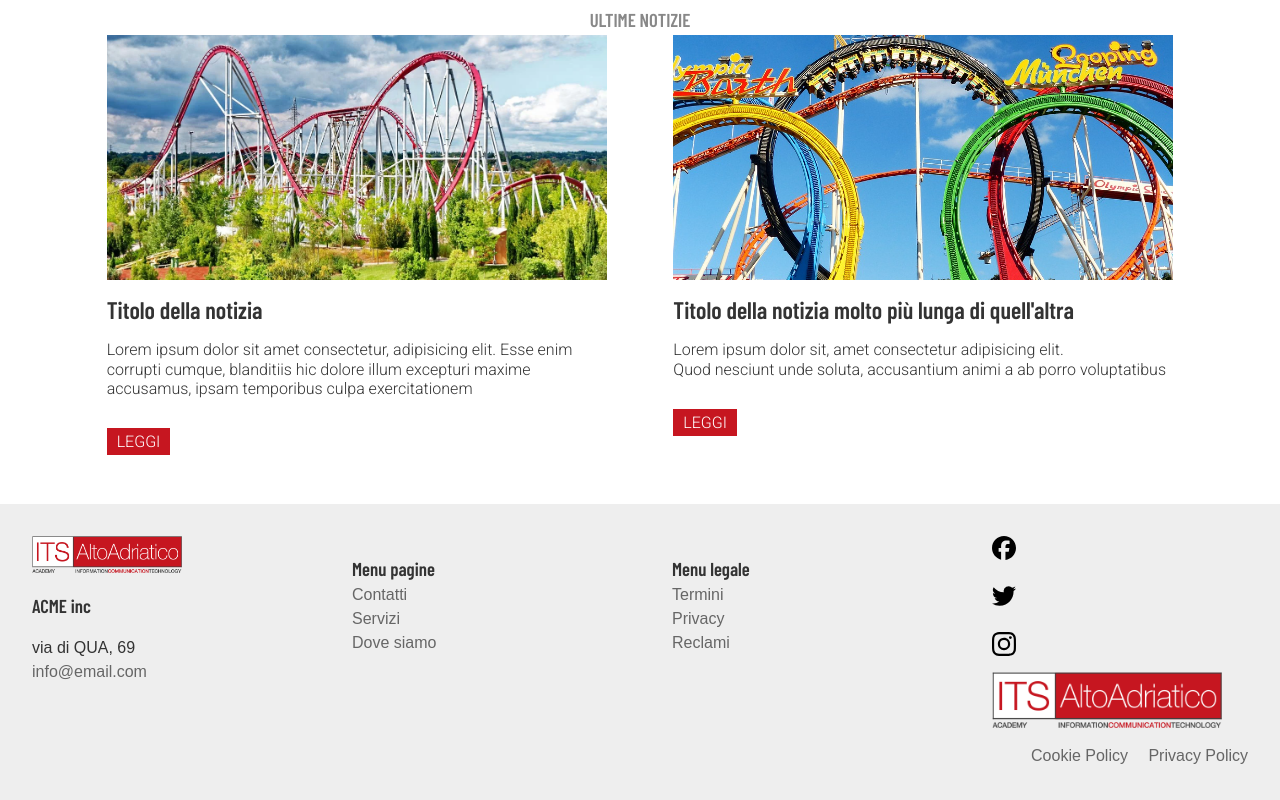
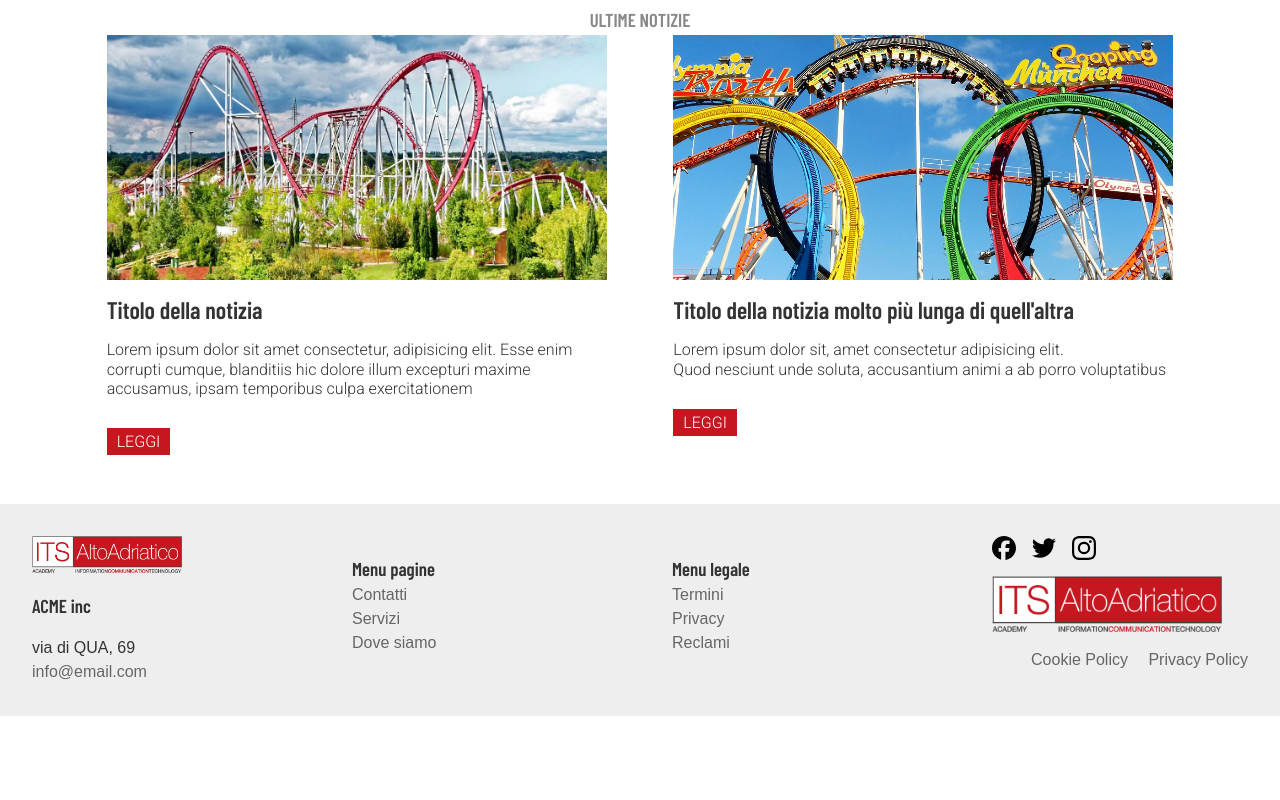
Before and after one commit to Diego-Betto-ITS/fren-linguaggi-web, a plain HTML site: page index.html in a window 1280 px wide. Shown: the part 804-1604 px from the top of the page. After the commit the page ends 1520 px from the top, so only its background shows below. Drawn offline with nearby package versions, Linux system fonts and the light colour scheme.

Commit message:
fixato le icone del footer

```diff
--- a/template/styles/style.css
+++ b/template/styles/style.css
@@ -225,6 +225,10 @@ che segue la rimuovo solo dal ultimo elemento
 
 /** / **/
 
+.social-icons {
+    display: flex;
+}
+
 .social-icons img {
     width: 24px;
     height: 24px;
```
